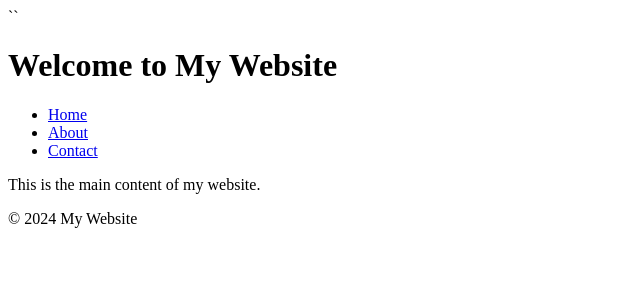
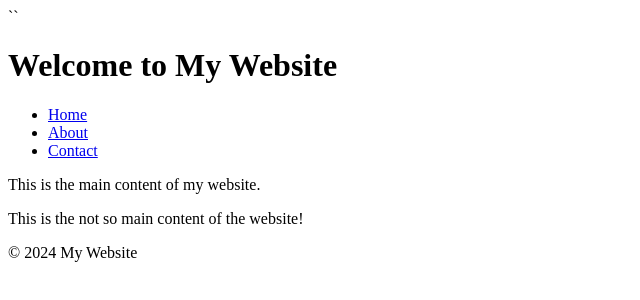
Before and after one commit to sergeantmittens/demo-project, a plain HTML site: page index.html in a window 1280 px wide. Shown: the whole page, without its empty margins (0-640 px from the left). Drawn offline with Linux system fonts and the light colour scheme.

Commit message:
Updating index.html

```diff
--- a/index.html
+++ b/index.html
@@ -19,6 +19,7 @@
     </nav>
     <main>
         <p>This is the main content of my website.</p>
+        <p> This is the not so main content of the website! </p>
     </main>
     <footer>
         <p>&copy; 2024 My Website</p>
```
